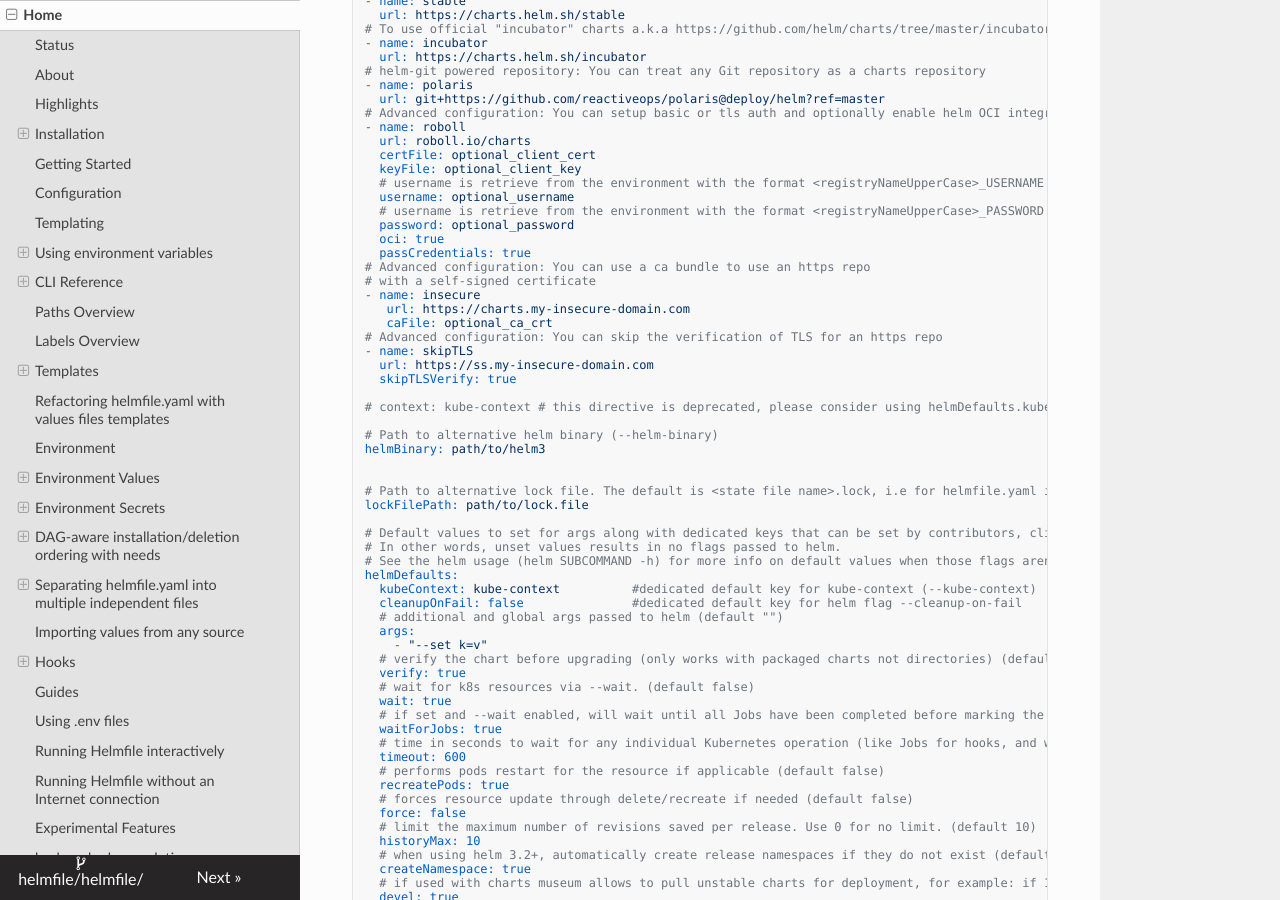
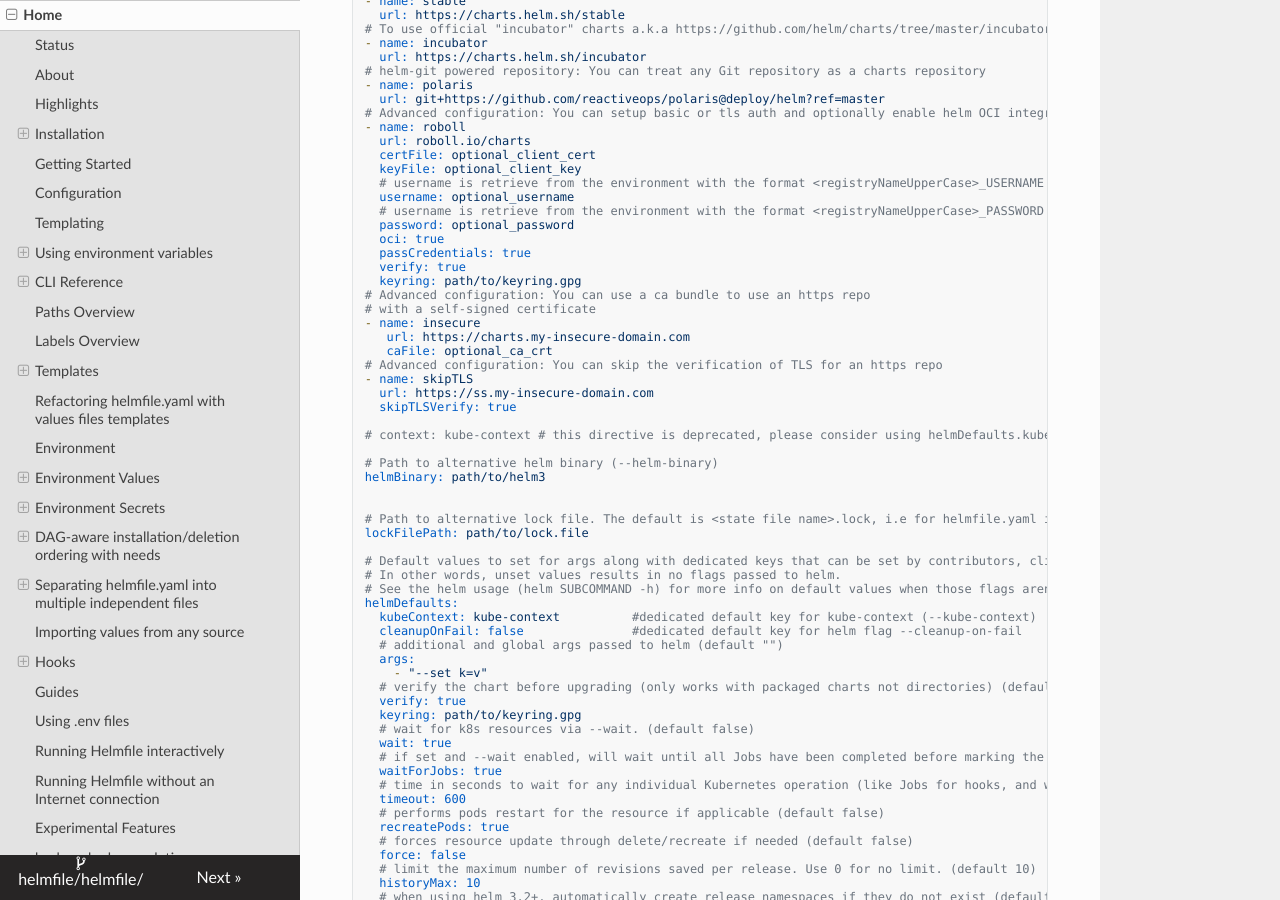
Before and after one commit to alex-tw-lam/helmfile, an MkDocs documentation site: the page built from docs/index.md, in a window 1280 px wide and 900 px high, scrolled down 3050 px. Built offline with MkDocs 1.6.1, drawn with Linux system fonts in a browser that asks for light colours; nearby versions of some CDN libraries; some of the changed text lies outside the part shown.

Commit message:
update keyring docs (#986)
* update docs about keyring

Signed-off-by: yxxhero <aiopsclub@163.com>

```diff
--- a/docs/index.md
+++ b/docs/index.md
@@ -155,6 +155,8 @@ repositories:
   password: optional_password
   oci: true
   passCredentials: true
+  verify: true
+  keyring: path/to/keyring.gpg
 # Advanced configuration: You can use a ca bundle to use an https repo
 # with a self-signed certificate
 - name: insecure
@@ -185,6 +187,7 @@ helmDefaults:
     - "--set k=v"
   # verify the chart before upgrading (only works with packaged charts not directories) (default false)
   verify: true
+  keyring: path/to/keyring.gpg
   # wait for k8s resources via --wait. (default false)
   wait: true
   # if set and --wait enabled, will wait until all Jobs have been completed before marking the release as successful. It will wait for as long as --timeout (default false, Implemented in Helm3.5)
@@ -277,6 +280,7 @@ releases:
       - vault_secret.yaml
     # Override helmDefaults options for verify, wait, waitForJobs, timeout, recreatePods and force.
     verify: true
+    keyring: path/to/keyring.gpg
     wait: true
     waitForJobs: true
     timeout: 60
```
Also changed, not shown: 2 other files.
